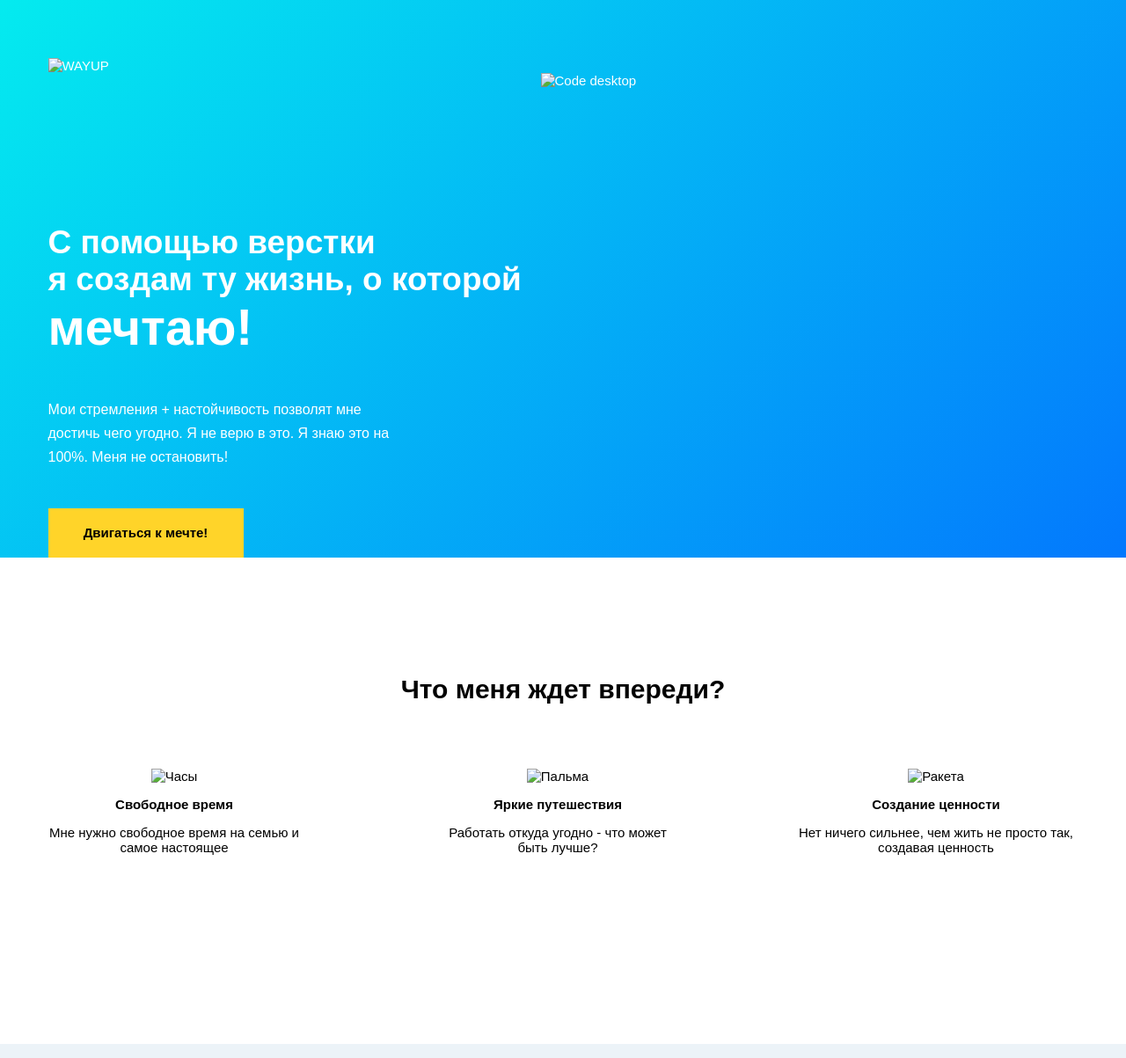
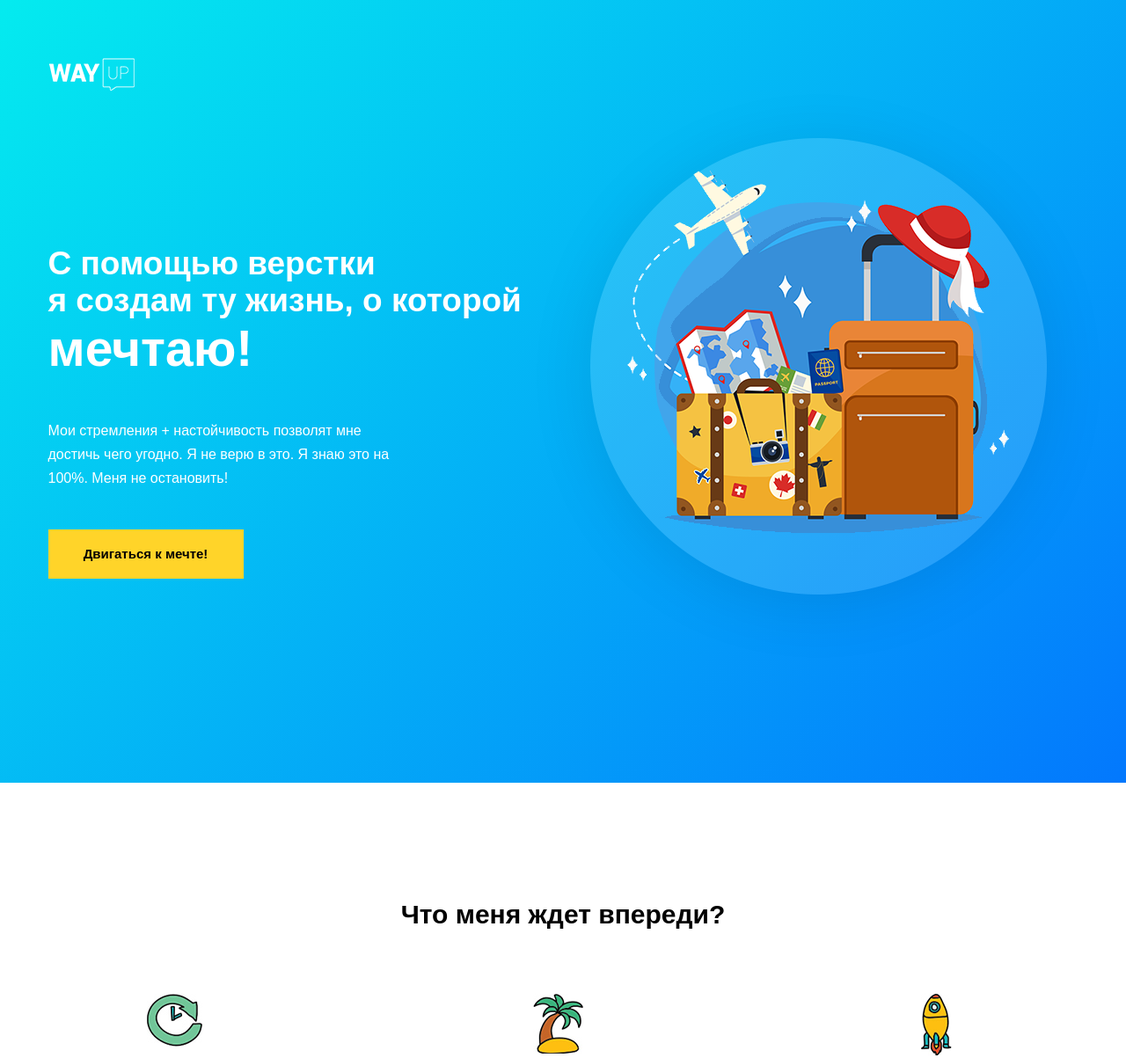
Before and after one commit to DmitriyWASSAP/Homework-3, a plain HTML site: page index.html in a window 1280 px wide. Shown: the top 1203 px of the page at 88% size. Drawn offline with Linux system fonts and the light colour scheme; files that its build step writes are made by us from their sources.

Commit message:
Update index.html

```diff
--- a/index.html
+++ b/index.html
@@ -1,7 +1,7 @@
 <!DOCTYPE html>
 <html lang="en">
 <head>
-    <link rel="stylesheet" href="css/main.css">
+    <link rel="stylesheet" href="main.css">
     <meta charset="UTF-8">
     <meta http-equiv="X-UA-Compatible" content="IE=edge">
     <meta name="viewport" content="width=device-width, initial-scale=1.0">
@@ -10,7 +10,7 @@
 <body>
     <header id="header" class="header">
         <div class="container">
-            <img src="img/logo.png" alt="WAYUP" class="logo">
+            <img src="logo.png" alt="WAYUP" class="logo">
             <div class="wrapper">
                 <div class="offer">
                     <h1 class="title">
@@ -23,7 +23,7 @@
             <a href="#" class="btnlink">Двигаться к мечте!</a>
         </div>
                 </div>
-        <img src="img/decktop.png" alt="Code desktop" class="desktop">
+        <img src="decktop.png" alt="Code desktop" class="desktop">
               </div>
         </div>
     </header>
@@ -32,17 +32,17 @@
             <h2 class="section-title">Что меня ждет впереди?</h2>
             <div class="wh">
                 <div class="watch">
-                    <img src="img/icon1.jpg" alt="Часы" class="imgwatch">
+                    <img src="icon1.jpg" alt="Часы" class="imgwatch">
                     <h3 class="skill-title">Свободное время</h3>
                     <p style="width: 287px;">Мне нужно свободное время на семью и самое настоящее</p>
                 </div>
                 <div class="derevo">
-                    <img src="img/icon2.jpg" alt="Пальма" class="imgderevo">
+                    <img src="icon2.jpg" alt="Пальма" class="imgderevo">
                     <h3 class="skill-title">Яркие путешествия</h3>
                     <p style="width: 263px;">Работать откуда угодно - что может быть лучше?</p>
                 </div>
                 <div class="raketa">
-                  <img src="img/icon3.jpg" alt="Ракета" class="imgraketa">
+                  <img src="icon3.jpg" alt="Ракета" class="imgraketa">
                     <h3 class="skill-title">Создание ценности</h3>
                     <p>Нет ничего сильнее, чем жить не просто так, создавая ценность</p>
                 </div>
```
